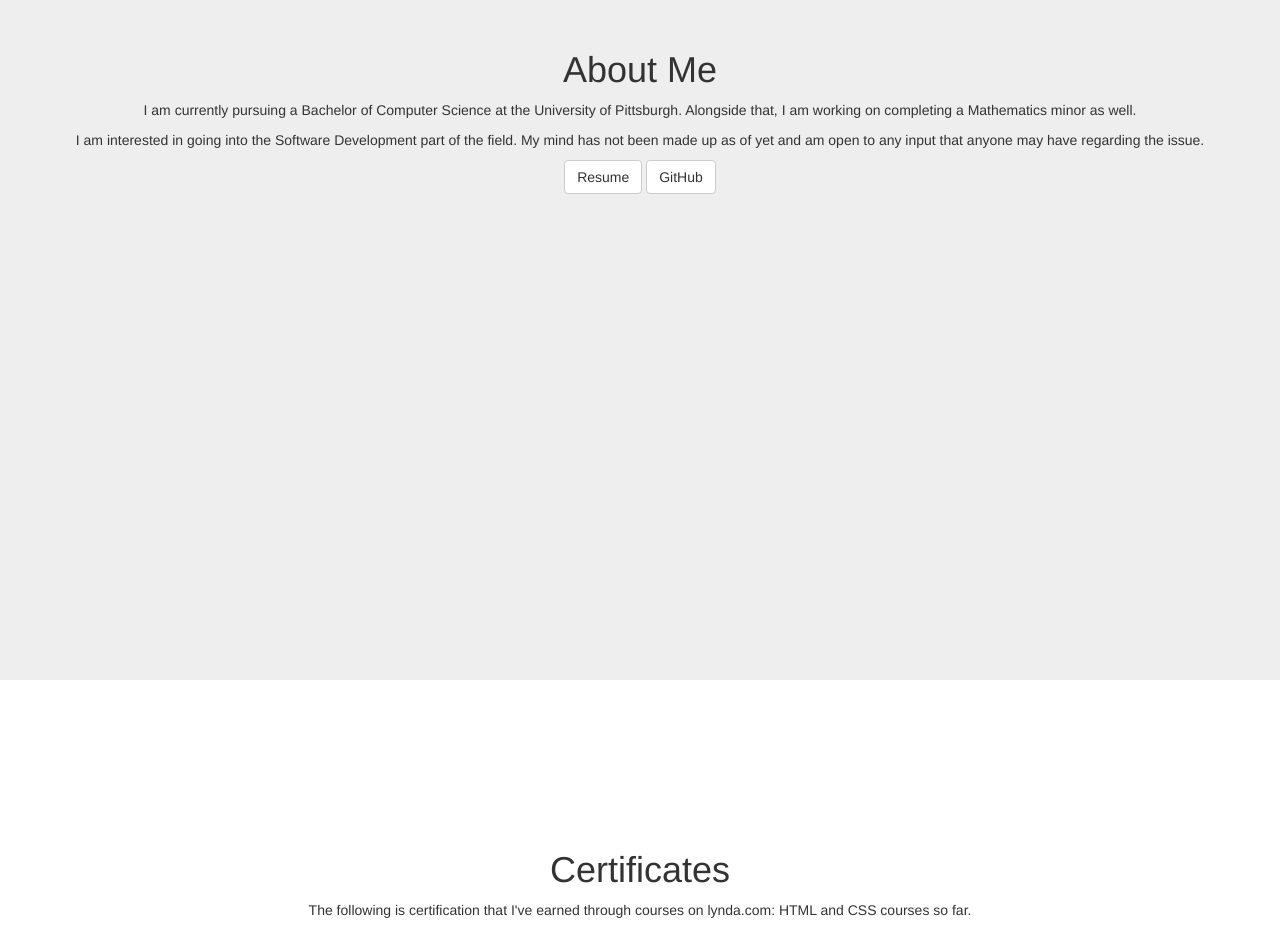
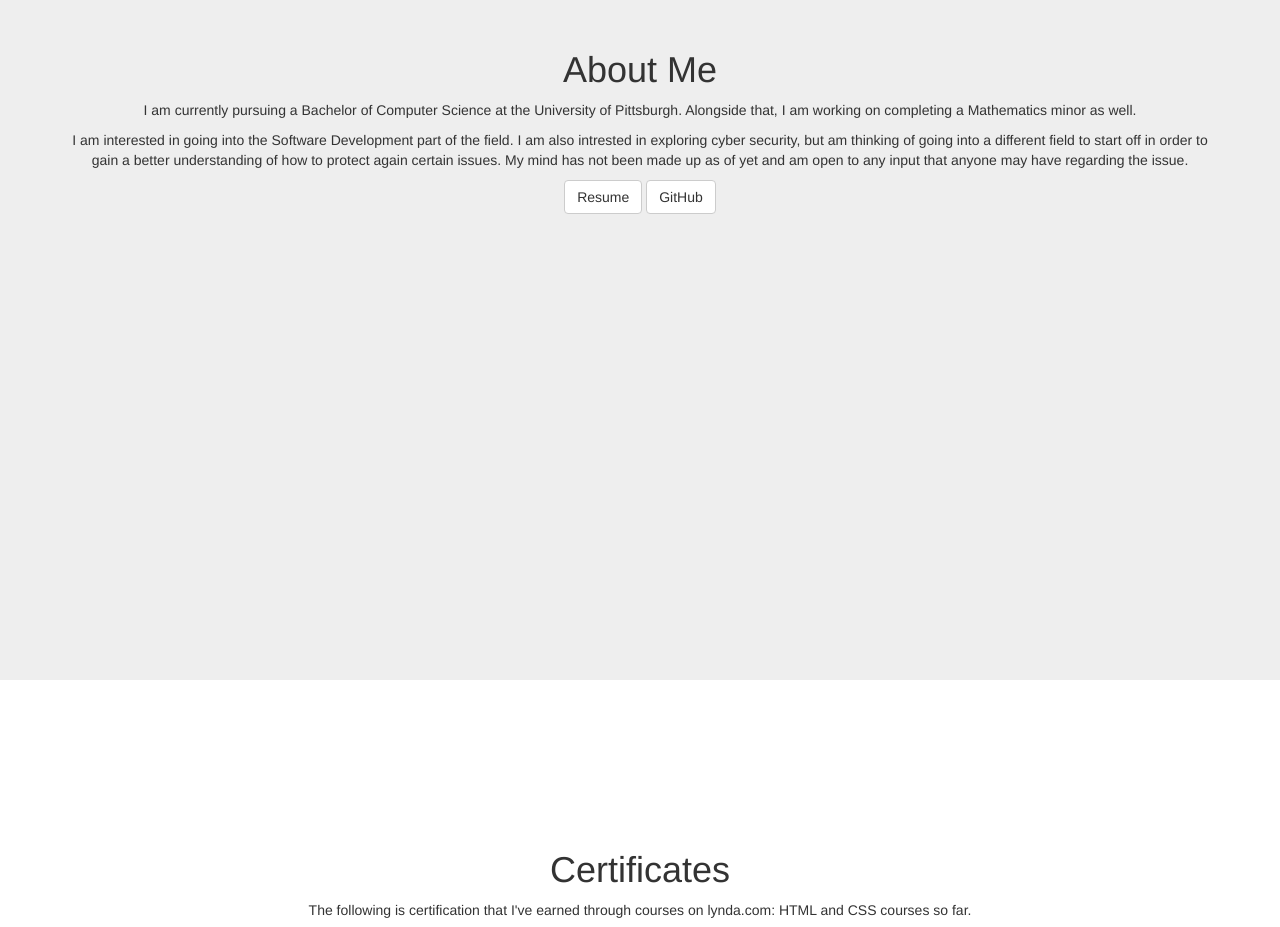
Before and after one commit to kirtansakariya/kirtansakariya.github.io, a website: page index.html in a window 1280 px wide. Shown: the part 920-1847 px from the top of the page. Drawn offline with Linux system fonts and the light colour scheme.

Commit message:
updated about me

```diff
--- a/index.html
+++ b/index.html
@@ -86,7 +86,7 @@
                 <div class="col-lg-12">
                     <h1>About Me</h1>
                     <p>I am currently pursuing a Bachelor of Computer Science at the University of Pittsburgh. Alongside that, I am working on completing a Mathematics minor as well.</p>
-                    <p>I am interested in going into the Software Development part of the field. My mind has not been made up as of yet and am open to any input that anyone may have regarding the issue.</p>
+                    <p>I am interested in going into the Software Development part of the field. I am also intrested in exploring cyber security, but am thinking of going into a different field to start off in order to gain a better understanding of how to protect again certain issues. My mind has not been made up as of yet and am open to any input that anyone may have regarding the issue.</p>
                     <p><a class="btn btn-default page-scroll" href="Kirtan%20Sakariya%20Resume.docx">Resume</a>
                     <a class="btn btn-default page-scroll" href="https://github.com/kirtansakariya">GitHub</a></p>
                 </div>
```
